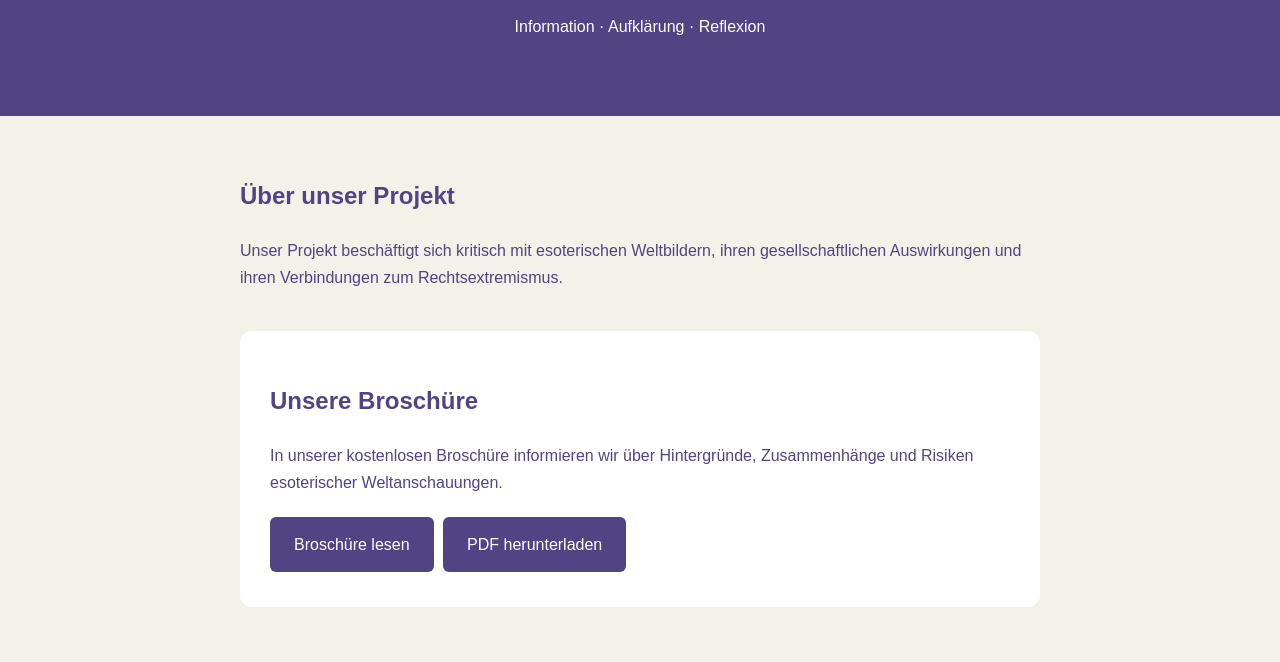
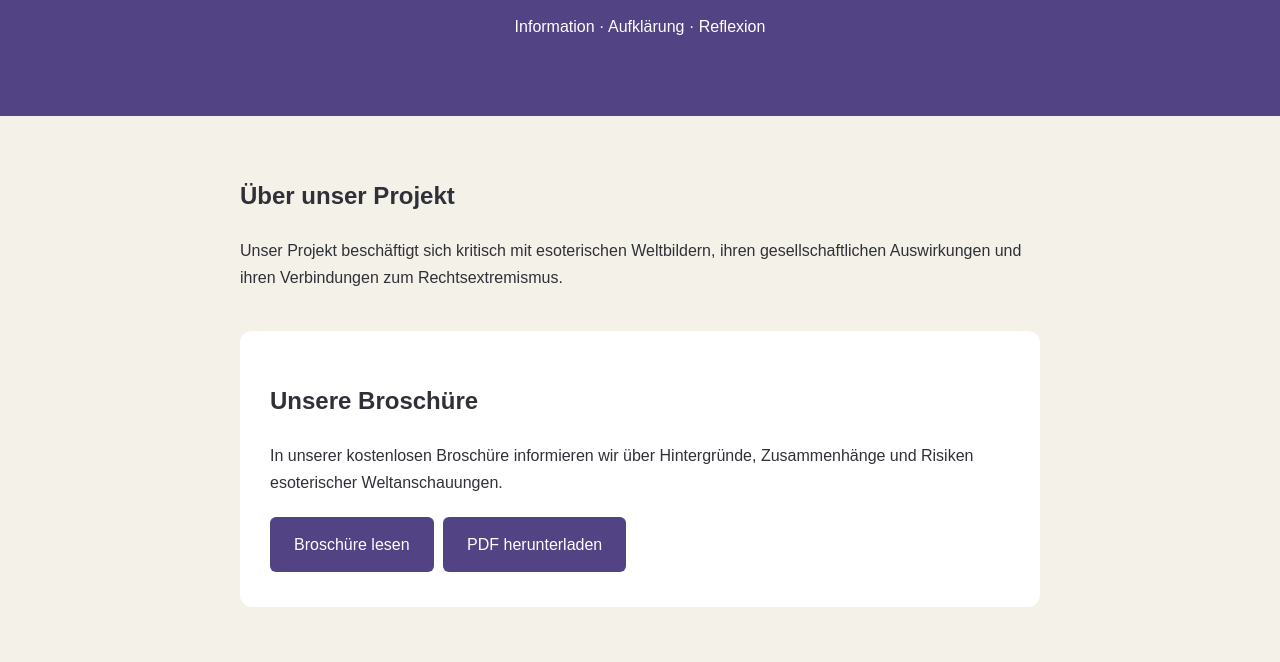
Before and after one commit to rwynnhrm6p-max/Test-Projekt, a plain HTML site: page index.html in a window 1280 px wide. Shown: the part 138-800 px from the top of the page. Drawn offline with Linux system fonts and the light colour scheme.

Commit message:
Update index.html

```diff
--- a/index.html
+++ b/index.html
@@ -15,7 +15,7 @@
             margin: 0;
             font-family: Arial, sans-serif;
             background: #f4f1e9;
-            color: #524384;
+            color: #303038;
             line-height: 1.7;
         }
 
```
